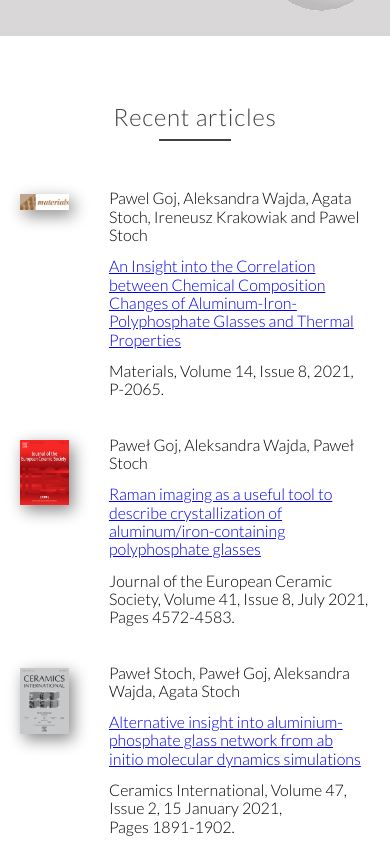
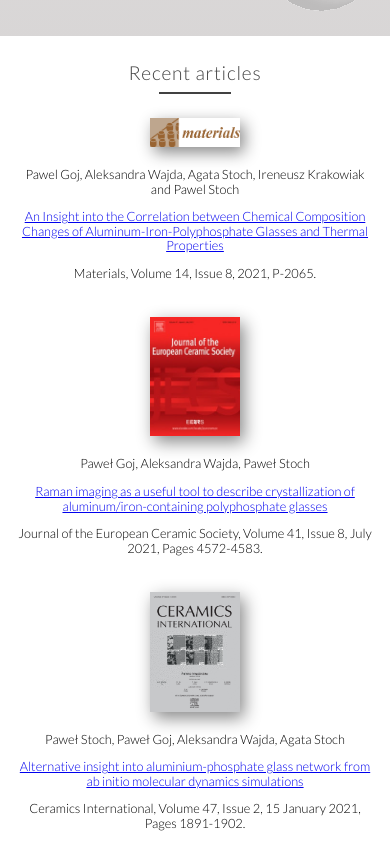
Before and after one commit to AgataS23/scientist-website-commertial-project, a website built with webpack: page src/pages/index.html in a window 390 px wide. Shown: the part 1128-1980 px from the top of the page. Built offline with nearby package versions, Linux system fonts and the light colour scheme; files whose address does not match are found by name.

Commit message:
feat: publications - media query

```diff
--- a/src/scss/modules/publications.scss
+++ b/src/scss/modules/publications.scss
@@ -80,3 +80,72 @@
   width: 90%;
   margin-left: 10%;
 }
+
+@include respond(tab-port) {
+  .publications {
+    padding: 3.2rem 2rem;
+    font-size: 1.6rem;
+
+    &__columns {
+      grid-template-columns: 12rem 1fr;
+      grid-gap: 2.5rem;
+    }
+    &__cover {
+      width: 90%;
+      margin-top: 0;
+    }
+  }
+  .researchgate {
+    width: 36%;
+    margin: 0 32%;
+  }
+  .orcid {
+    width: 70%;
+    margin: 0 15%;
+  }
+  .publons {
+    width: 62%;
+    margin: 0 18%;
+  }
+  .agh-bpp {
+    width: 40%;
+    margin: 0 30%;
+  }
+  .scopus {
+    width: 100%;
+  }
+}
+
+@include respond(phone) {
+  .publications {
+    padding: 3.2rem 2rem;
+    font-size: 1.6rem;
+
+    &__heading::after {
+      margin: 1rem auto 3rem auto;
+    }
+
+    &__columns {
+      grid-template-columns: 1fr;
+      grid-gap: 2.5rem;
+    }
+    &__data {
+      text-align: center;
+    }
+    &__cover {
+      width: 25%;
+      justify-self: center;
+    }
+
+    &__base {
+      padding: 3.2rem 1.6rem;
+    }
+    &__database {
+      grid-template-columns: 1fr 1fr;
+      grid-row-gap: 3rem;
+      grid-column-gap: 1rem;
+      justify-content: center;
+      align-content: center;
+    }
+  }
+}
```
